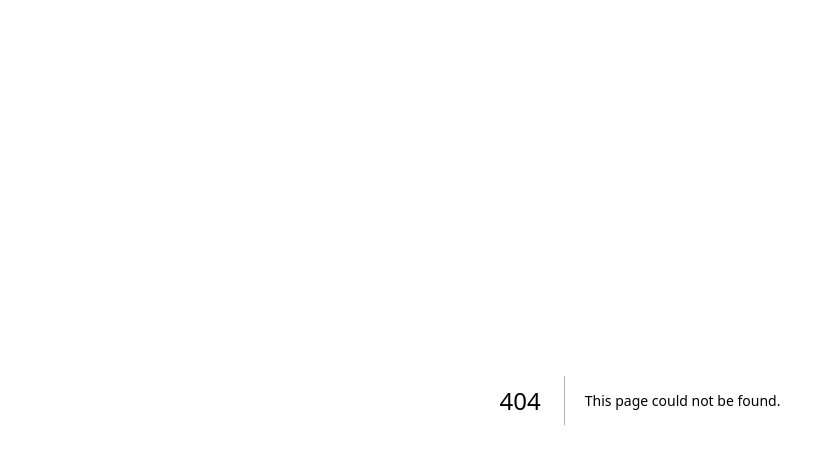
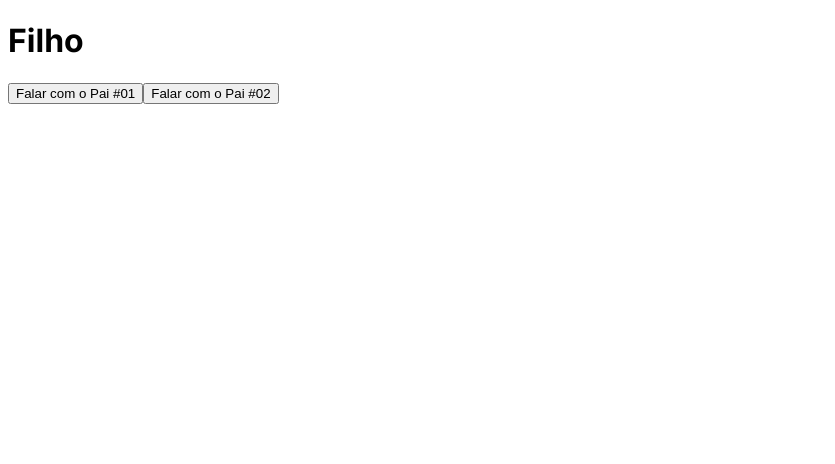
Before and after one commit to DevDaniloFerrari/exercicios-nextjs, a Next.js app: page /comunicacao/indireta1 in a window 1280 px wide. Before the commit this address had no page. Shown: the top 464 px of the page, without its empty margins (0-835 px from the left). Built offline with nearby package versions, Linux system fonts and the light colour scheme.

Commit message:
comunicacao indireta

```diff
--- /dev/null
+++ b/app/comunicacao/indireta1/page.jsx
@@ -0,0 +1,9 @@
+import Pai from '../../../components/indireta1/Pai'
+
+export default function indireta1() {
+    return (
+        <div>
+            <Pai />
+        </div>
+    )
+}
--- /dev/null
+++ b/components/indireta1/Filho.jsx
@@ -0,0 +1,9 @@
+export default function Filho(props) {
+    return (
+        <div>
+            <h1>Filho</h1>
+            <button onClick={props.funcao}>Falar com o Pai #01</button>
+            <button onClick={() => props.funcao("Passei no ENEM!", "Uhuuuu", 10)}>Falar com o Pai #02</button>
+        </div>
+    )
+}
--- /dev/null
+++ b/components/indireta1/Pai.jsx
@@ -0,0 +1,15 @@
+'use client';
+import Filho from "./Filho";
+
+export default function Pai(props) {
+
+    function falarComigo(param1, param2, param3) {
+        console.log(param1, param2, param3)
+    }
+
+    return (
+        <div>
+            <Filho funcao={falarComigo} />
+        </div>
+    )
+}
```
